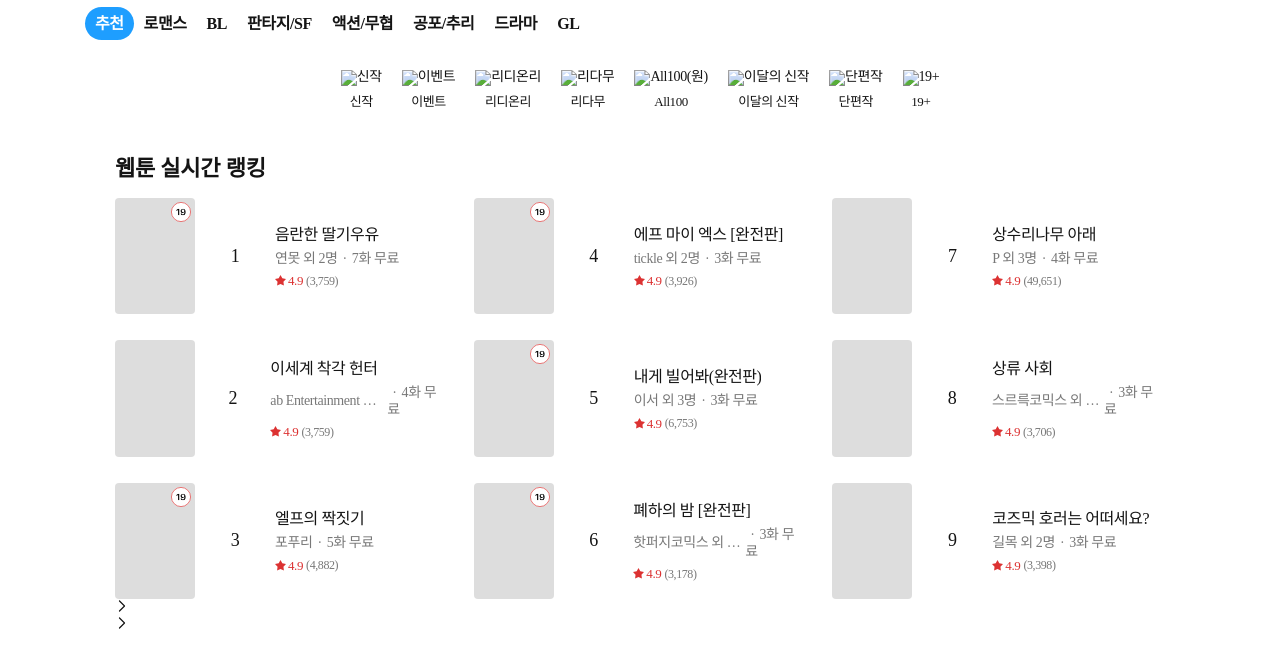
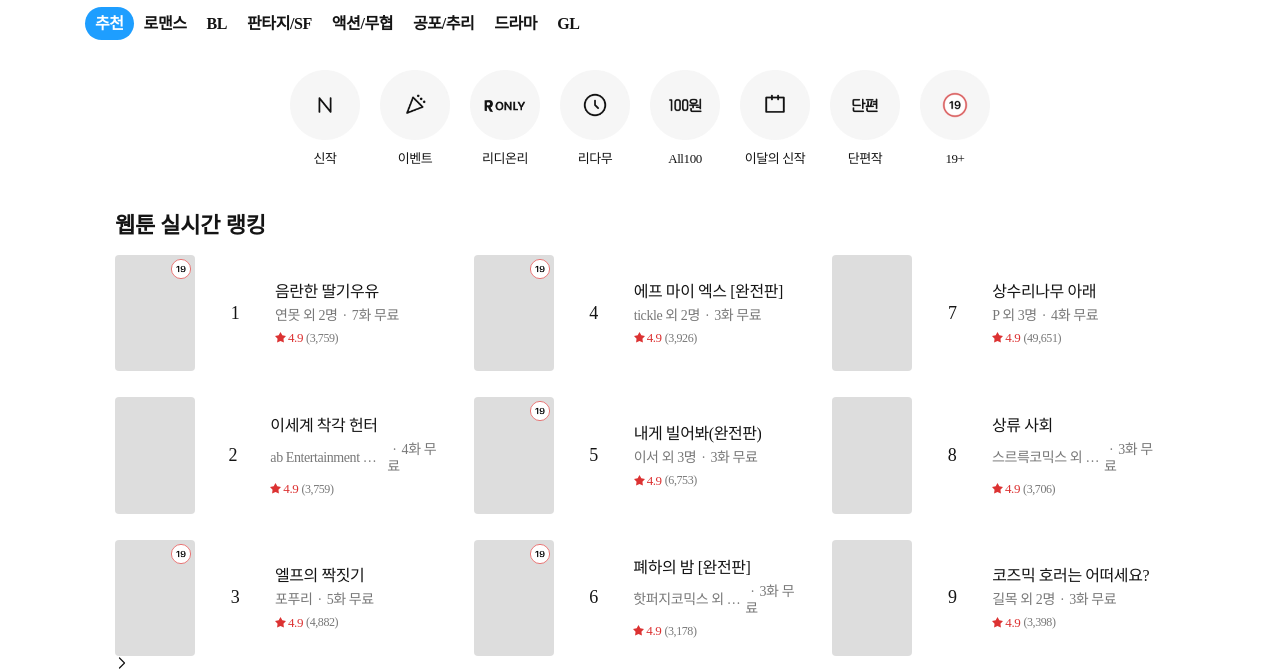
Before and after one commit to HyunRyuuu/OpenAPI_project, a plain HTML site: page index.html in a window 1280 px wide. Shown: the part 123-793 px from the top of the page. Drawn offline with nearby package versions, Linux system fonts and the light colour scheme; the site is published under a folder, as on GitHub Pages, so addresses that start at the root find nothing; a web font is replaced by a local one.

Commit message:
20250909 - quick menu img 경로 수정

```diff
--- a/index.html
+++ b/index.html
@@ -152,49 +152,49 @@
             <ul class="quick__menu-list">
                 <li class="quick__menu">
                     <a href="#">
-                        <img src="/image/main/icon_link_new.png" alt="신작">
+                        <img src="image/main/icon_link_new.png" alt="신작">
                         <span class="text">신작</span>
                     </a>
                 </li>
                 <li class="quick__menu">
                     <a href="#">
-                        <img src="/image/main/icon_link_event.png" alt="이벤트">
+                        <img src="image/main/icon_link_event.png" alt="이벤트">
                         <span class="text">이벤트</span>
                     </a>
                 </li>
                 <li class="quick__menu">
                     <a href="#">
-                        <img src="/image/main/icon_link_ridionly.png" alt="리디온리">
+                        <img src="image/main/icon_link_ridionly.png" alt="리디온리">
                         <span class="text">리디온리</span>
                     </a>
                 </li>
                 <li class="quick__menu">
                     <a href="#">
-                        <img src="/image/main/icon_link_ridamu.png" alt="리다무">
+                        <img src="image/main/icon_link_ridamu.png" alt="리다무">
                         <span class="text">리다무</span>
                     </a>
                 </li>
                 <li class="quick__menu">
                     <a href="#">
-                        <img src="/image/main/icon_link_100.png" alt="All100(원)">
+                        <img src="image/main/icon_link_100.png" alt="All100(원)">
                         <span class="text">All100</span>
                     </a>
                 </li>
                 <li class="quick__menu">
                     <a href="#">
-                        <img src="/image/main/icon_link_month_new.png" alt="이달의 신작">
+                        <img src="image/main/icon_link_month_new.png" alt="이달의 신작">
                         <span class="text">이달의 신작</span>
                     </a>
                 </li>
                 <li class="quick__menu">
                     <a href="#">
-                        <img src="/image/main/icon_link_short.png" alt="단편작">
+                        <img src="image/main/icon_link_short.png" alt="단편작">
                         <span class="text">단편작</span>
                     </a>
                 </li>
                 <li class="quick__menu">
                     <a href="#">
-                        <img src="/image/main/icon_link_19.png" alt="19+">
+                        <img src="image/main/icon_link_19.png" alt="19+">
                         <span class="text">19+</span>
                     </a>
                 </li>
```
